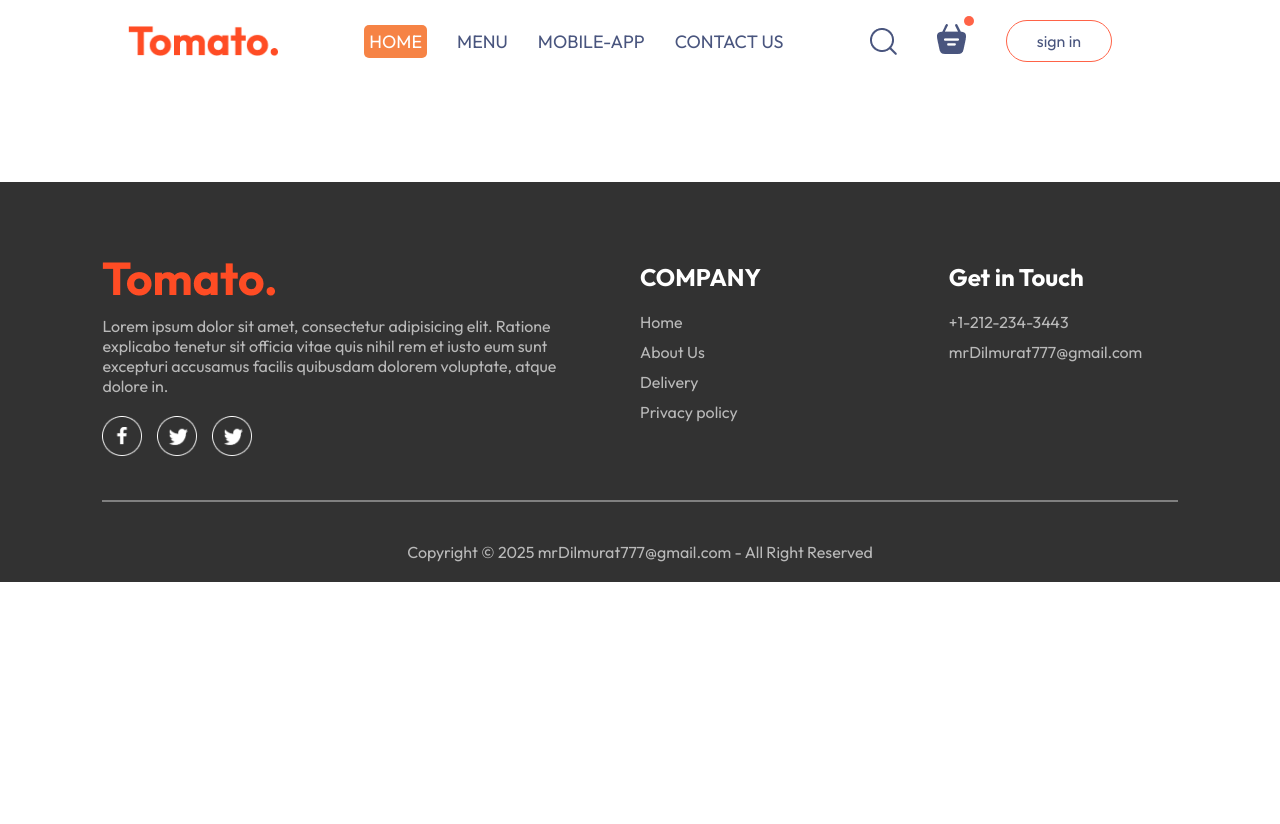
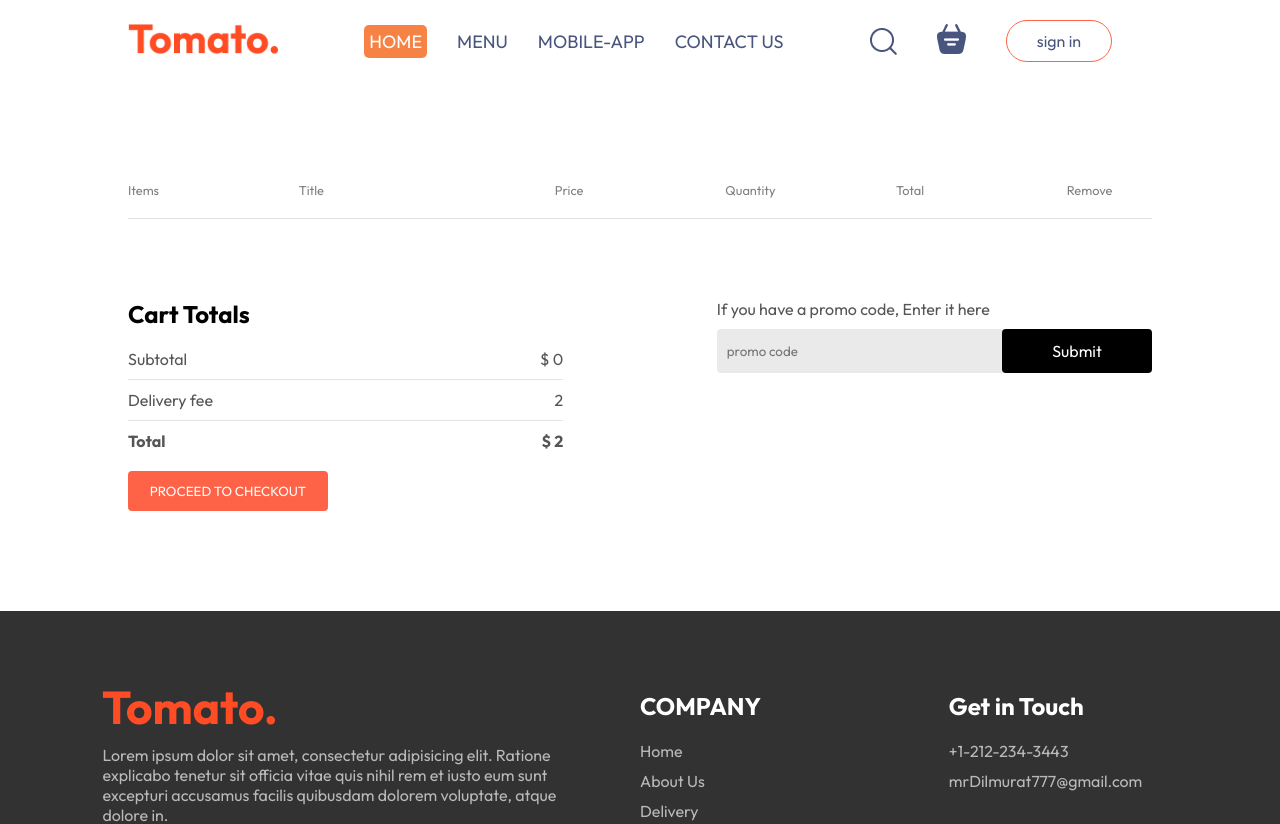
Before and after one commit to Dilmurat777/Building-a-Full-Stack-Food-Delivery-App, a React (Vite) app in the folder frontend/: page /cart in a window 1280 px wide. Shown: the top 824 px of the page. Before the commit the page ends 800 px from the top, so only its background shows below. Built offline with nearby package versions, Linux system fonts and the light colour scheme.

Commit message:
feat: add cart

```diff
--- a/frontend/src/components/Footer/Footer.jsx
+++ b/frontend/src/components/Footer/Footer.jsx
@@ -15,7 +15,7 @@
           <div className="footer-social-icons">
             <img src={assets.facebook_icon} alt="" />
             <img src={assets.twitter_icon} alt="" />
-            <img src={assets.twitter_icon} alt="" />
+            <img src={assets.linkedin_icon} alt="" />
           </div>
         </div>
         <div className="footer-content-center">
--- a/frontend/src/components/Navbar/Navbar.jsx
+++ b/frontend/src/components/Navbar/Navbar.jsx
@@ -1,12 +1,14 @@
-import { useEffect, useState } from 'react';
+import { useContext, useEffect, useState } from 'react';
 import { assets } from '../../assets/assets';
 import './Navbar.css';
 import { AlignJustify, X } from 'lucide-react';
 import { Link } from 'react-router-dom';
-const Navbar = ({setShowLogin}) => {
+import { StoreContext } from '../../context/StoreContext';
+const Navbar = ({ setShowLogin }) => {
   const [menu, setMenu] = useState('home');
   const [scrollDown, setScrollDown] = useState(false);
   const [activeIcon, setActiveIcon] = useState(false);
+  const { getTotalCartAmount } = useContext(StoreContext);
 
   const handleMenu = (menuList) => {
     return setMenu(menuList);
@@ -20,7 +22,9 @@
 
   return (
     <div className={`navbar ${scrollDown ? 'dark-nav' : ''}`}>
-      <img src={assets.logo} alt="" className="logo" />
+      <Link to="/">
+        <img src={assets.logo} alt="" className="logo" />
+      </Link>
       <ul className={`navbar-menu ${activeIcon ? 'active-icon' : ''}`}>
         <div className="navbar-close-menu" onClick={() => setActiveIcon(!activeIcon)}>
           <X size={35} />
@@ -42,7 +46,8 @@
           className={`navbar-menu-li ${menu === 'menu' ? 'active' : ''}`}>
           menu
         </a>
-        <a href='#app-download'
+        <a
+          href="#app-download"
           onClick={() => {
             handleMenu('mobile-app'), setActiveIcon(!activeIcon);
           }}
@@ -61,8 +66,10 @@
       <div className="navbar-right">
         <img src={assets.search_icon} alt="" />
         <div className="navbar-search-icon">
-          <img src={assets.basket_icon} alt="" />
-          <div className="dot"></div>
+          <Link to="/cart">
+            <img src={assets.basket_icon} alt="" />
+          </Link>
+          <div className={getTotalCartAmount() === 0 ? '' : 'dot'}>{}</div>
         </div>
         <button onClick={() => setShowLogin(true)}>sign in</button>
         <div onClick={() => setActiveIcon(!activeIcon)}>
--- a/frontend/src/context/StoreContext.jsx
+++ b/frontend/src/context/StoreContext.jsx
@@ -1,4 +1,4 @@
-import { createContext, useEffect, useState } from 'react';
+import { createContext, useState } from 'react';
 import { food_list } from '../assets/assets';
 
 export const StoreContext = createContext(null);
@@ -15,12 +15,18 @@
 
   const removeFromCart = (itemId) => {
     setCartItems((prev) => ({ ...prev, [itemId]: prev[itemId] - 1 }));
-	};
+  };
 
-	useEffect(() => {
-		console.log(cartItems);
-
-	}, [cartItems])
+  const getTotalCartAmount = () => {
+    let totalAmount = 0;
+    for (const item in cartItems) {
+      if (cartItems[item] > 0) {
+        let itemInfo = food_list.find((pro) => pro._id === item);
+        totalAmount += itemInfo.price * cartItems[item];
+      }
+    }
+    return totalAmount
+  };
 
   const contextValue = {
     food_list,
@@ -28,6 +34,7 @@
     setCartItems,
     addToCart,
     removeFromCart,
+    getTotalCartAmount
   };
   return <StoreContext.Provider value={contextValue}>{props.children}</StoreContext.Provider>;
 };
--- a/frontend/src/index.css
+++ b/frontend/src/index.css
@@ -31,3 +31,16 @@
     opacity: 1;
   }
 }
+
+/*******media queries *******/
+
+@media (max-width: 656px) {
+  .app {
+    width: 85%;
+  }
+}
+@media (max-width: 450px) {
+  .app {
+    width: 90%;
+  }
+}
--- a/frontend/src/pages/Cart/Cart.css
+++ b/frontend/src/pages/Cart/Cart.css
@@ -0,0 +1,125 @@
+.cart {
+	margin-top: 100px;
+}
+
+.cart-items-title {
+	display: grid;
+	grid-template-columns: 1fr 1.5fr 1fr 1fr 1fr 0.5fr;
+	align-items: center;
+	color: gray;
+	font-size: max(1vw, 12px);
+}
+
+.cart-items-item {
+	color: black;
+	margin: 10px 0;
+}
+.cart-items-item img {
+	width: 50px;
+}
+.item-price,
+.item-quantity,
+.item-total {
+  margin-left: 10px;
+}
+
+.cross {
+  margin-left: 15px;
+}
+
+
+.cart hr {
+	border: none;
+	height: 1px;
+	background-color: #e2e2e2;
+}
+
+.cart-items-item .cross {
+	cursor: pointer;
+	color: red;
+}
+
+.cart-bottom {
+	margin-top: 80px;
+	display: flex;
+	justify-content: space-between;
+	gap: max(12vw, 20px);
+}
+
+.cart-total {
+	flex: 1;
+	display: flex;
+	flex-direction: column;
+	gap: 20px;
+}
+
+.cart-total-details {
+	display: flex;
+	justify-content: space-between;
+	color: #555;
+}
+
+.cart-total hr {
+	margin: 10px 0;
+}
+
+.cart-total button {
+	border: none;
+	color: white;
+	background-color: tomato;
+	padding: 12px 0px;
+	cursor: pointer;
+	width: max(15vw, 200px);
+	border-radius: 4px;
+	transition: 0.3s;
+}
+
+.cart-total button:hover {
+	background-color: rgb(254, 70, 37);
+}
+
+.cart-promocode {
+	flex: 1;
+}
+
+.cart-promocode p {
+	color: #555;
+}
+
+.cart-promocode-input {
+	margin-top: 10px;
+	display: flex;
+	justify-content: space-between;
+	align-items: center;
+	background-color: #eaeaea;
+	border-radius: 4px;
+}
+
+.cart-promocode-input input {
+	border: none;
+	outline: none;
+	background: transparent;
+	padding-left: 10px;
+}
+
+.cart-promocode-input button {
+	padding: 12px 5px;
+	background-color: black;
+	width: max(10vw, 150px);
+	color: white;
+	font-size: 16px;
+	border: none;
+	cursor: pointer;
+	border-radius: 4px;
+}
+
+/*******media queries *******/
+
+@media (max-width: 768px) {
+	.cart-bottom {
+	flex-direction: column-reverse;
+}
+.cart-promocode {
+	justify-content: start;
+}
+}
--- a/frontend/src/pages/Cart/Cart.jsx
+++ b/frontend/src/pages/Cart/Cart.jsx
@@ -1,11 +1,75 @@
-import './Cart.css'
+import { useContext } from 'react';
+import './Cart.css';
+import { StoreContext } from '../../context/StoreContext';
 
 const Cart = () => {
+  const { food_list, cartItems, removeFromCart, getTotalCartAmount } = useContext(StoreContext);
   return (
-	<div>
+    <div className="cart">
+      <div className="cart-items">
+        <div className="cart-items-title">
+          <p>Items</p>
+          <p>Title</p>
+          <p>Price</p>
+          <p>Quantity</p>
+          <p>Total</p>
+          <p>Remove</p>
+        </div>
+        <br />
+        <hr />
+        {food_list.map((item, index) => {
+          if (cartItems[item._id] > 0) {
+            return (
+              <div key={index}>
+                <div className="cart-items-title cart-items-item">
+                  <img src={item.image} alt="" />
+                  <p>{item.name}</p>
+                  <p className="item-price">$ {item.price}</p>
+                  <p className="item-quantity">{cartItems[item._id]}</p>
+                  <p className="item-total">$ {item.price * cartItems[item._id]}</p>
+                  <p onClick={() => removeFromCart(item._id)} className="cross">
+                    X
+                  </p>
+                </div>
+                <hr />
+              </div>
+            );
+          }
+        })}
+      </div>
+      <div className="cart-bottom">
+        <div className="cart-total">
+          <h2>Cart Totals</h2>
+          <div>
+            <div className="cart-total-details">
+              <p>Subtotal</p>
+              <p>$ {getTotalCartAmount()}</p>
+            </div>
+            <hr />
+            <div className="cart-total-details">
+              <p>Delivery fee</p>
+              <p>{2}</p>
+            </div>
+            <hr />
+            <div className="cart-total-details">
+              <b>Total</b>
+              <b>$ {getTotalCartAmount()+2}</b>
+            </div>
+          </div>
+          <button>PROCEED TO CHECKOUT</button>
+        </div>
+        <div className="cart-promocode">
+          <div>
+            <p>If you have a promo code, Enter it here</p>
+            <div className="cart-promocode-input">
+              <input type="text" placeholder="promo code" />
+              <button>Submit</button>
+            </div>
+          </div>
+        </div>
+      </div>
+    </div>
+  );
+};
 
-	</div>
-  )
-}
-
-export default Cart
+export default Cart;
```
Also changed, not shown: frontend/src/components/LoginPopup/LoginPopup.jsx (line endings or trailing spaces).
